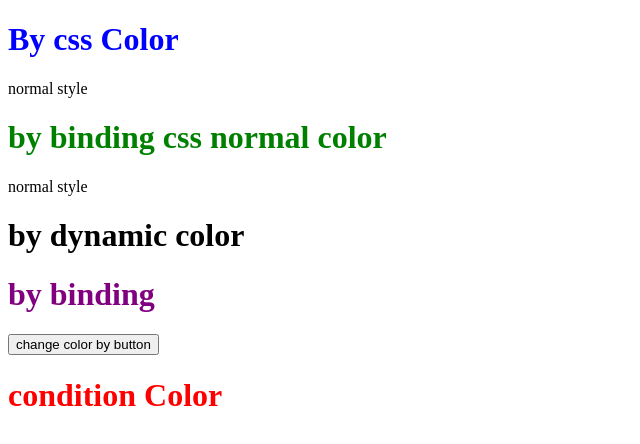
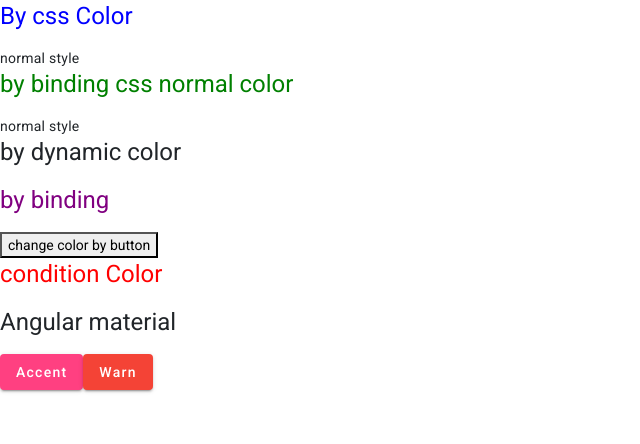
Before and after one commit to mohammadaamir1102/angular_practice, an Angular app: page / in a window 1280 px wide. Shown: the top 444 px of the page, without its empty margins (0-640 px from the left). Built offline with nearby package versions, Linux system fonts and the light colour scheme.

Commit message:
style binding and angular ui

```diff
--- a/angular.json
+++ b/angular.json
@@ -25,9 +25,13 @@
               "src/assets"
             ],
             "styles": [
+              "@angular/material/prebuilt-themes/indigo-pink.css",
+              "./node_modules/bootstrap/dist/css/bootstrap.css",
               "src/styles.css"
             ],
-            "scripts": []
+            "scripts": [
+              "./node_modules/bootstrap/dist/js/bootstrap.js"
+            ]
           },
           "configurations": {
             "production": {
@@ -87,6 +91,7 @@
               "src/assets"
             ],
             "styles": [
+              "@angular/material/prebuilt-themes/indigo-pink.css",
               "src/styles.css"
             ],
             "scripts": []
--- a/package.json
+++ b/package.json
@@ -11,13 +11,16 @@
   "private": true,
   "dependencies": {
     "@angular/animations": "^15.1.0",
+    "@angular/cdk": "^15.2.5",
     "@angular/common": "^15.1.0",
     "@angular/compiler": "^15.1.0",
     "@angular/core": "^15.1.0",
     "@angular/forms": "^15.1.0",
+    "@angular/material": "^15.2.5",
     "@angular/platform-browser": "^15.1.0",
     "@angular/platform-browser-dynamic": "^15.1.0",
     "@angular/router": "^15.1.0",
+    "bootstrap": "^5.2.3",
     "rxjs": "~7.8.0",
     "tslib": "^2.3.0",
     "zone.js": "~0.12.0"
--- a/src/app/stylebinding/stylebinding.component.html
+++ b/src/app/stylebinding/stylebinding.component.html
@@ -5,3 +5,7 @@
 <button (click)="buttonClick()">change color by button</button>
 
 <h1 [style.color]="err?'red':'green'">condition Color</h1>
+
+<h1>Angular material</h1>
+<button mat-raised-button color="accent">Accent</button>
+<button mat-raised-button color="warn">Warn</button>
--- a/src/index.html
+++ b/src/index.html
@@ -6,8 +6,11 @@
   <base href="/">
   <meta name="viewport" content="width=device-width, initial-scale=1">
   <link rel="icon" type="image/x-icon" href="favicon.ico">
+  <link rel="preconnect" href="https://fonts.gstatic.com">
+  <link href="https://fonts.googleapis.com/css2?family=Roboto:wght@300;400;500&display=swap" rel="stylesheet">
+  <link href="https://fonts.googleapis.com/icon?family=Material+Icons" rel="stylesheet">
 </head>
-<body>
+<body class="mat-typography">
   <app-root></app-root>
 </body>
 </html>
--- a/src/styles.css
+++ b/src/styles.css
@@ -1 +1,4 @@
 /* You can add global styles to this file, and also import other style files */
+
+html, body { height: 100%; }
+body { margin: 0; font-family: Roboto, "Helvetica Neue", sans-serif; }
```
Also changed, not shown: src/app/app.module.ts (+7 -1 lines), src/app/app.component.html (line endings or trailing spaces), 1 other file (tests, documents, lock files or other folders).
